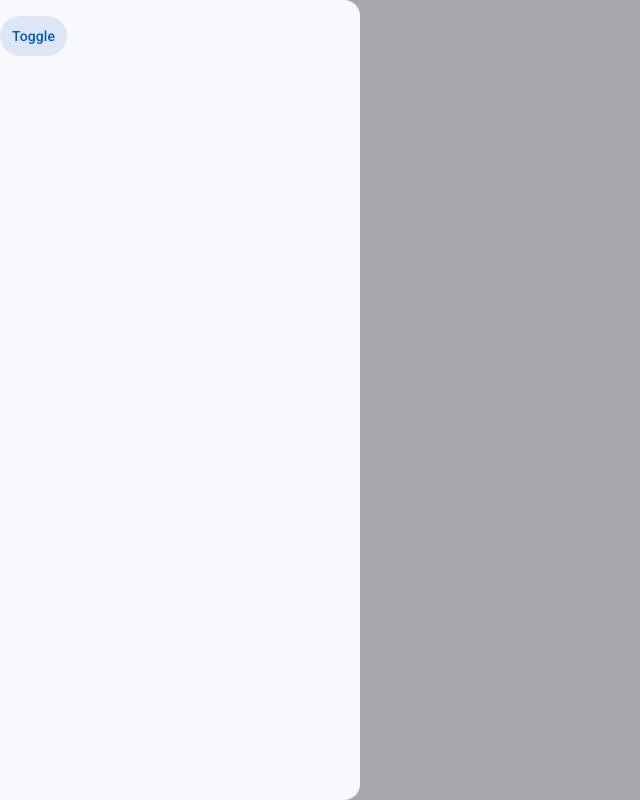
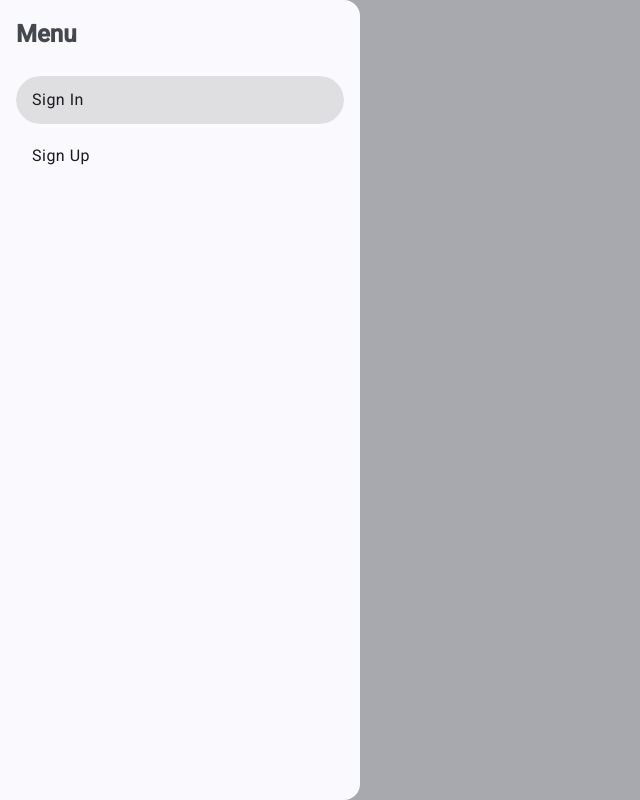
Before and after one commit to dawid-rzenno/caffeine-cortado-angular, an Angular app: page / in a window 1280 px wide. Both pictures are taken after a click on the button "menu". Shown: the whole page, without its empty margins (0-640 px from the left). Built offline with nearby package versions, Linux system fonts and the light colour scheme.

Commit message:
Improve side nav.

```diff
--- a/src/app/side-nav/side-nav.component.html
+++ b/src/app/side-nav/side-nav.component.html
@@ -1,3 +1,8 @@
-<p>
-  <button mat-button (click)="close()">Toggle</button>
-</p>
+<div style="padding-left: 1rem; padding-right: 1rem;">
+  <h2>Menu</h2>
+  <mat-nav-list>
+    @for (link of links; track link) {
+      <a class="link" (click)="close()" mat-list-item [routerLink]="link.url" [activated]="isActive(link.url)">{{ link.label }}</a>
+    }
+  </mat-nav-list>
+</div>
--- a/src/app/side-nav/side-nav.component.scss
+++ b/src/app/side-nav/side-nav.component.scss
@@ -0,0 +1,3 @@
+.link {
+  margin-bottom: 0.5rem;
+}
--- a/src/app/side-nav/side-nav.component.ts
+++ b/src/app/side-nav/side-nav.component.ts
@@ -1,20 +1,49 @@
 import { Component } from '@angular/core';
-import { MatButton } from "@angular/material/button";
 import { AppService } from "../app.service";
+import { MatListModule } from "@angular/material/list";
+import { IsActiveMatchOptions, Router, RouterLink } from "@angular/router";
+
+export type Link = {
+	url: string;
+	label: string;
+}
 
 @Component({
 	selector: 'app-side-nav',
 	imports: [
-		MatButton
+		MatListModule,
+		RouterLink
 	],
 	templateUrl: './side-nav.component.html',
 	styleUrl: './side-nav.component.scss'
 })
 export class SideNavComponent {
-	constructor(private appService: AppService) {
+	readonly links: Link[] = [
+		{
+			url: "auth/sign-in",
+			label: "Sign In",
+		},
+		{
+			url: "auth/sign-up",
+			label: "Sign Up",
+		},
+	]
+
+	constructor(private appService: AppService, private router: Router) {
 	}
 
 	close() {
 		this.appService.isSideNavOpen$.next(false);
 	}
+
+	isActive(url: string): boolean {
+		const matchOptions: IsActiveMatchOptions = {
+			paths: 'exact',
+			queryParams: 'ignored',
+			fragment: 'ignored',
+			matrixParams: 'ignored'
+		};
+
+		return this.router.isActive(url, matchOptions);
+	}
 }
```
